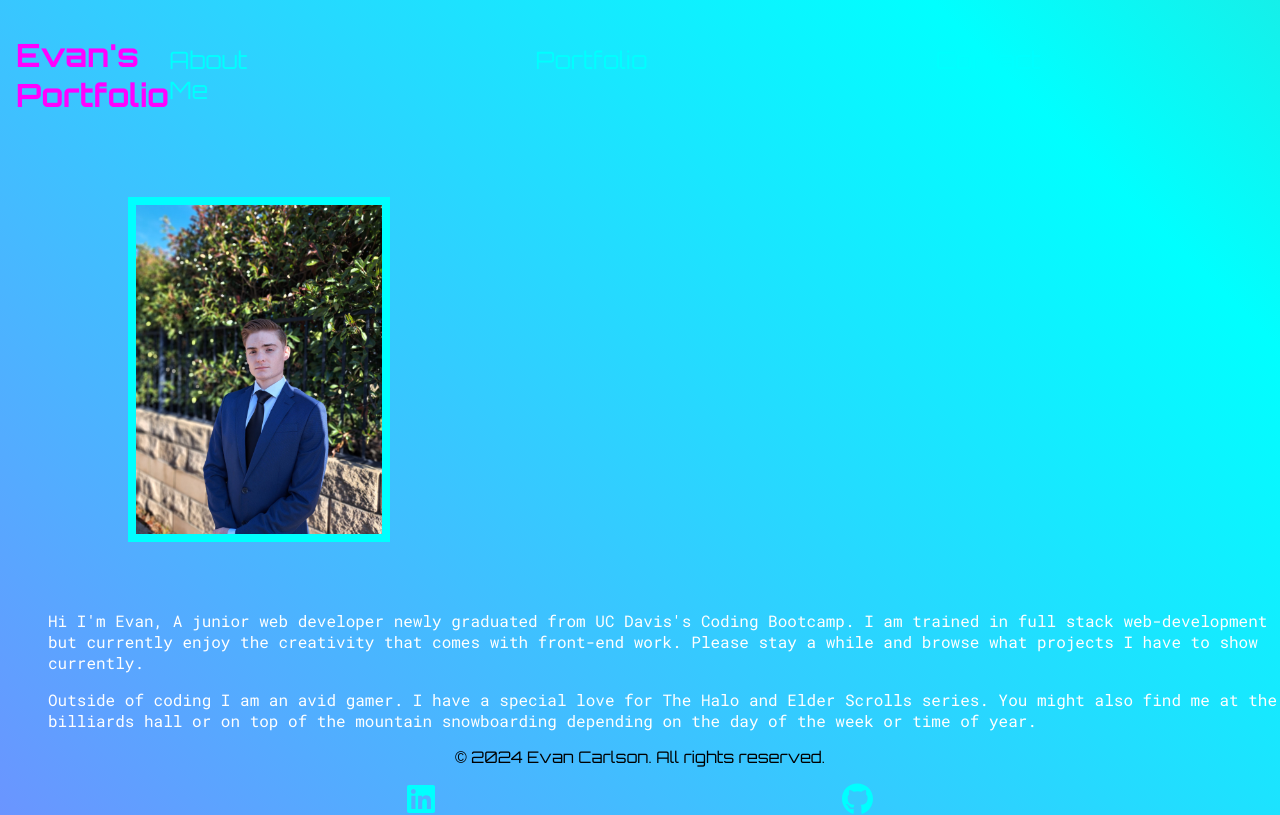
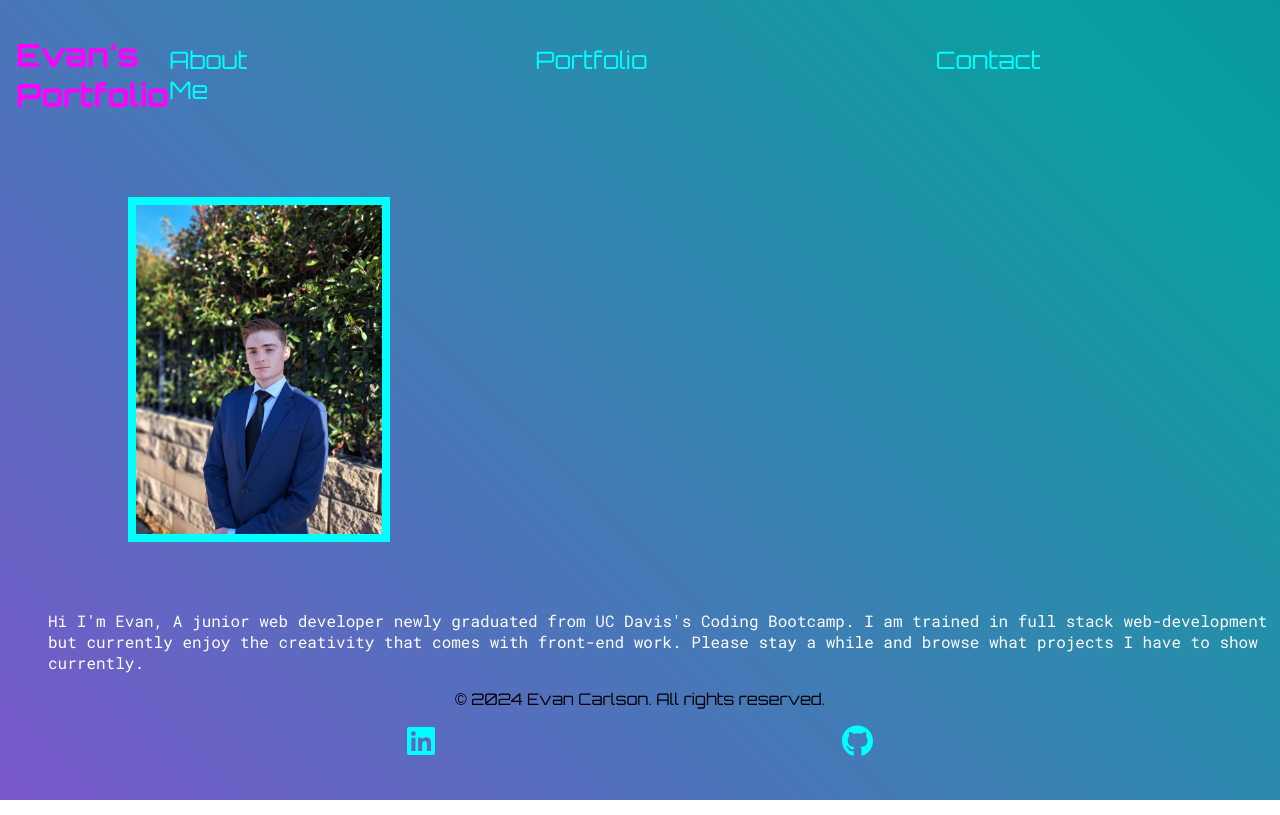
Before and after one commit to EvanRC/evans-portfolio, a React (Create React App) app: page / in a window 1280 px wide. Shown: the top 815 px of the page. Built offline with nearby package versions, Linux system fonts and the light colour scheme.

Commit message:
changed bakground color

```diff
--- a/src/App.css
+++ b/src/App.css
@@ -13,7 +13,7 @@
 
 
 body {
-  background: linear-gradient(45deg, #ff00ff, #00ffff, #ff4500);
+  background: linear-gradient(45deg, var(--primary-color), #0aa0a0, var(--background-color));
   background-size: 400% 400%;
   animation: gradientShift 15s ease infinite;
   font-family: -apple-system, BlinkMacSystemFont, 'Segoe UI', 'Roboto', 'Oxygen',
@@ -80,6 +80,7 @@ a href {
  width: 20%;
  margin-bottom: 3REM;
 }
+
 .about-me {
   font-family: "Roboto Mono", monospace;
   color: white;
@@ -133,10 +134,10 @@ a href {
 }
 
 /* Media query for smaller screens */
-@media (max-width: 768px) { /* Adjust breakpoint as needed */
+@media (max-width: 768px) {
   .nav ul {
     flex-direction: column; /* Stack items vertically */
-    align-items: center; /* Center items if desired */
+    align-items: center; /* Center items */
     gap: 2rem;
 
   }
@@ -145,7 +146,7 @@ a href {
     margin-bottom: 0.5em; /* Add some space between stacked items */
   }
 
-  /* Optionally, remove the margin from the last item */
+  /* remove the margin from the last item */
   .nav li:last-child {
     margin-bottom: 0;
   }
--- a/src/components/AboutMe.jsx
+++ b/src/components/AboutMe.jsx
@@ -10,8 +10,7 @@ const AboutMe = () => {
             </div>
             <p>Hi I'm Evan, A junior web developer newly graduated from UC Davis's Coding Bootcamp. I am trained in full stack web-development but currently enjoy the creativity that comes with front-end work.
                 Please stay a while and browse what projects I have to show currently.</p>
-            <p>Outside of coding I am an avid gamer. I have a special love for The Halo and Elder Scrolls series. You might also find me at the billiards hall or on top of the mountain snowboarding depending on
-                the day of the week or time of year.</p>
+
         </div>
     );
 };
```
